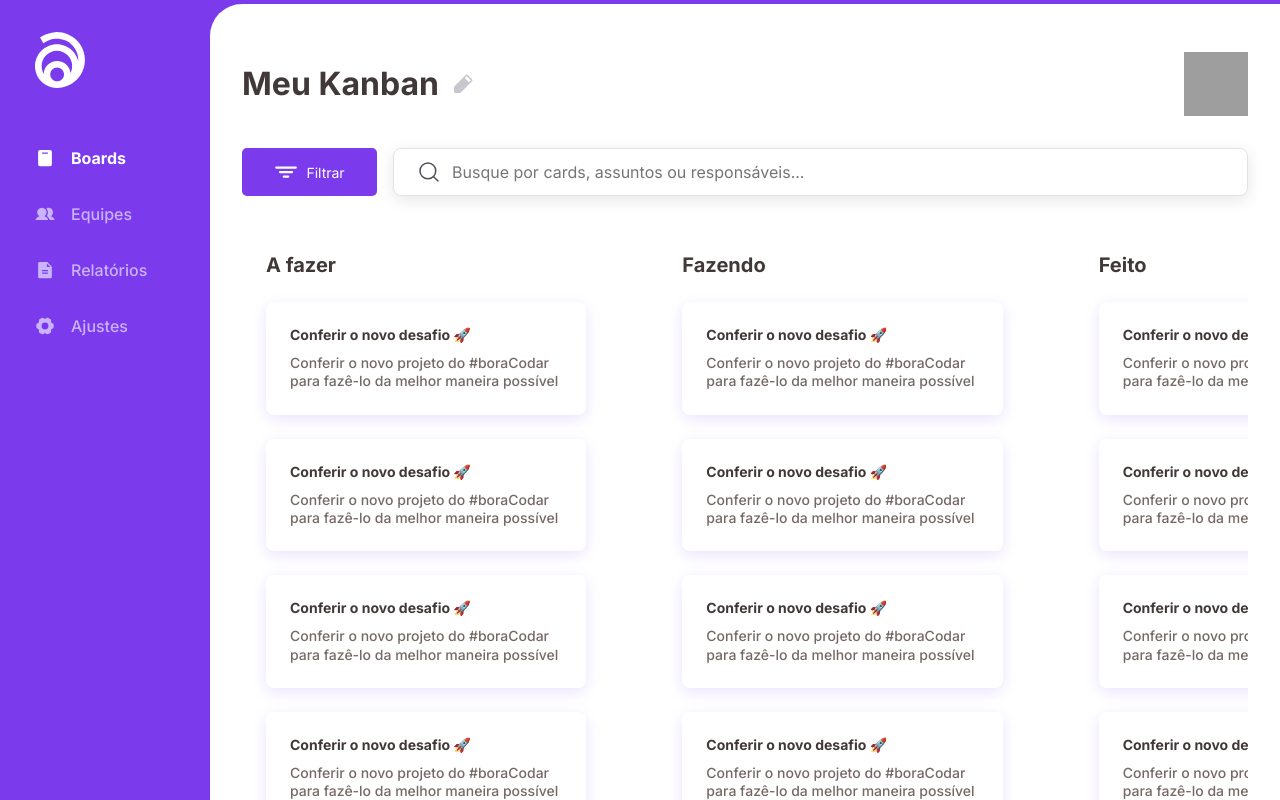
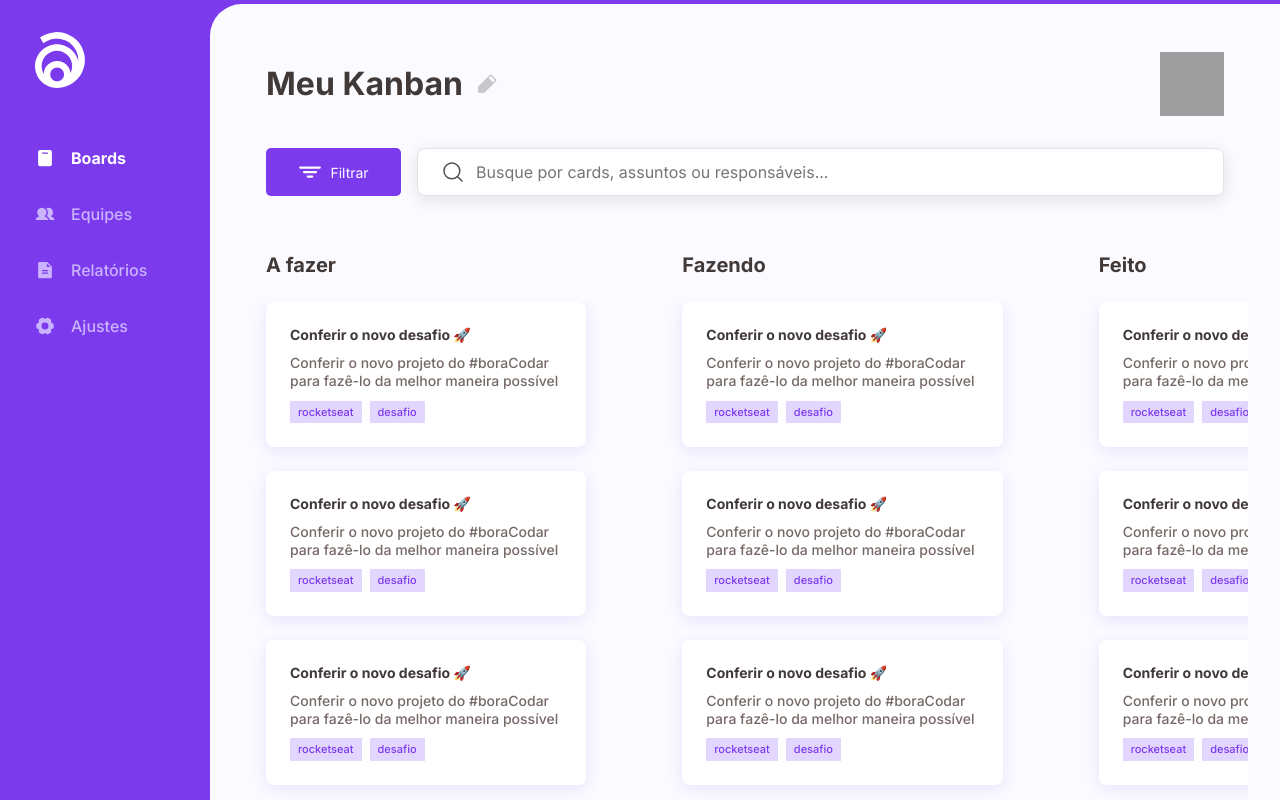
Before and after one commit to thiagogaia/bc-kanban, a React (Vite) app: page /boards in a window 1280 px wide. Built offline with nearby package versions, Linux system fonts and the light colour scheme; grey boxes are pictures that could not be loaded.

Commit message:
:sparkles: update cards overflow

```diff
--- a/src/components/BoxBoard/index.tsx
+++ b/src/components/BoxBoard/index.tsx
@@ -27,6 +27,13 @@ export function BoxBoard({ title }: BoxBoardProps): ReactElement {
 				<Card />
 				<Card />
 				<Card />
+				<Card />
+				<Card />
+				<Card />
+				<Card />
+				<Card />
+
+				<Card />
 			</Cards>
 		</BoxBoardContainer>
 	);
--- a/src/components/BoxBoard/styles.ts
+++ b/src/components/BoxBoard/styles.ts
@@ -2,10 +2,9 @@
 import styled from 'styled-components';
 
 export const BoxBoardContainer = styled.div`
-	height: 100%;
 	min-width: 23.0206rem;
 	width: 100%;
-	overflow-y: auto;
+	overflow-y: hidden;
 
 	h1 {
 		color: ${({ theme }) => theme['gray-01']};
@@ -20,6 +19,9 @@ export const Cards = styled.div`
 	flex-direction: column;
 	gap: 24px;
 	padding: 0 24px;
+	height: 100%;
+	overflow-y: auto;
+	max-height: 35.25rem;
 `;
 
 export const BoxTitle = styled.div`
--- a/src/components/Card/index.tsx
+++ b/src/components/Card/index.tsx
@@ -1,6 +1,6 @@
 import type { ReactElement } from 'react';
 
-import { CardContainer } from './styles';
+import { CardContainer, Tags } from './styles';
 
 export function Card(): ReactElement {
 	return (
@@ -11,6 +11,11 @@ export function Card(): ReactElement {
 				Conferir o novo projeto do #boraCodar para fazê-lo da melhor maneira
 				possível
 			</p>
+
+			<Tags>
+				<span>rocketseat</span>
+				<span>desafio</span>
+			</Tags>
 		</CardContainer>
 	);
 }
--- a/src/components/Card/styles.ts
+++ b/src/components/Card/styles.ts
@@ -3,6 +3,7 @@ import styled from 'styled-components';
 
 export const CardContainer = styled.div`
 	flex: 1;
+	background: ${({ theme }) => theme['white-01']};
 	box-shadow: 0px 4px 16px #eae2fd;
 	border-radius: 8px;
 	padding: 1.5rem;
@@ -25,3 +26,17 @@ export const CardContainer = styled.div`
 		color: ${({ theme }) => theme['gray-06']};
 	}
 `;
+
+export const Tags = styled.div`
+	display: flex;
+	gap: 0.5rem;
+
+	span {
+		padding: 0.25rem 0.5rem;
+		background: ${({ theme }) => theme['purple-02']};
+		color: ${({ theme }) => theme['purple-01']};
+		font-weight: 500;
+		font-size: 0.6875rem;
+		line-height: 1.3;
+	}
+`;
--- a/src/components/LinkButton/styles.ts
+++ b/src/components/LinkButton/styles.ts
@@ -19,7 +19,7 @@ export const ButtonLinkContainer = styled(NavLink)`
 	}
 
 	&.active {
-		color: ${({ theme }) => theme.white};
+		color: ${({ theme }) => theme['white-01']};
 	}
 
 	&.active > span {
--- a/src/layouts/default/styles.ts
+++ b/src/layouts/default/styles.ts
@@ -7,7 +7,7 @@ export const LayoutContainer = styled.div`
 
 export const ViewBoard = styled.main`
 	flex: 1;
-	background: ${({ theme }) => theme.white};
+	background: ${({ theme }) => theme['white-02']};
 	margin-top: 0.25rem;
 	padding-top: 3rem;
 	padding-left: 2rem;
--- a/src/pages/Boards/styles.ts
+++ b/src/pages/Boards/styles.ts
@@ -13,6 +13,7 @@ export const BoardsContainer = styled(motion.section)`
 export const Header = styled.div`
 	display: flex;
 	justify-content: space-between;
+	padding: 0 1.5rem;
 
 	img {
 		width: 4rem;
@@ -40,6 +41,7 @@ export const TitleContent = styled.div`
 export const BoxSearchFilter = styled.div`
 	display: flex;
 	gap: 1rem;
+	padding: 0 1.5rem;
 `;
 
 export const Search = styled.div`
@@ -73,8 +75,8 @@ export const ButtonFilter = styled.button`
 	align-items: center;
 	justify-content: center;
 	cursor: pointer;
-	background: ${({ theme }) => theme.purple};
-	color: ${({ theme }) => theme.white};
+	background: ${({ theme }) => theme['purple-01']};
+	color: ${({ theme }) => theme['white-01']};
 	font-weight: 400;
 	font-size: 0.875rem;
 `;
@@ -85,5 +87,5 @@ export const BoxBoards = styled.div`
 	width: 100%;
 	display: flex;
 	gap: 3rem;
-	overflow: auto;
+	overflow-y: hidden;
 `;
--- a/src/styles/global.ts
+++ b/src/styles/global.ts
@@ -13,12 +13,12 @@ export const GlobalStyle = createGlobalStyle`
 
     :focus{
         outline: 0;
-        box-shadow: 0 0 0 1px ${({ theme }) => theme['purple']};
+        box-shadow: 0 0 0 1px ${({ theme }) => theme['purple-01']};
     }
 
     body{
-        background-color: ${({ theme }) => theme['purple']};
-        color: ${({ theme }) => theme['white']};
+        background-color: ${({ theme }) => theme['purple-01']};
+        color: ${({ theme }) => theme['white-01']};
         --webkit-font-smoothing: antialiased;
     }
 
--- a/src/styles/themes/default.ts
+++ b/src/styles/themes/default.ts
@@ -1,10 +1,12 @@
 export const defaultTheme = {
-	white: '#FFFFFF',
+	'white-01': '#FFFFFF',
+	'white-02': '#FBFAFF',
 	'gray-01': '#403937',
 	'gray-02': '#CAB3FF',
 	'gray-03': '#C7C7CD',
 	'gray-04': '#E3E3E3',
 	'gray-05': '#505059',
 	'gray-06': '#756966',
-	purple: '#7C3AED',
+	'purple-01': '#7C3AED',
+	'purple-02': '#E2D6FF',
 } as const;
```
